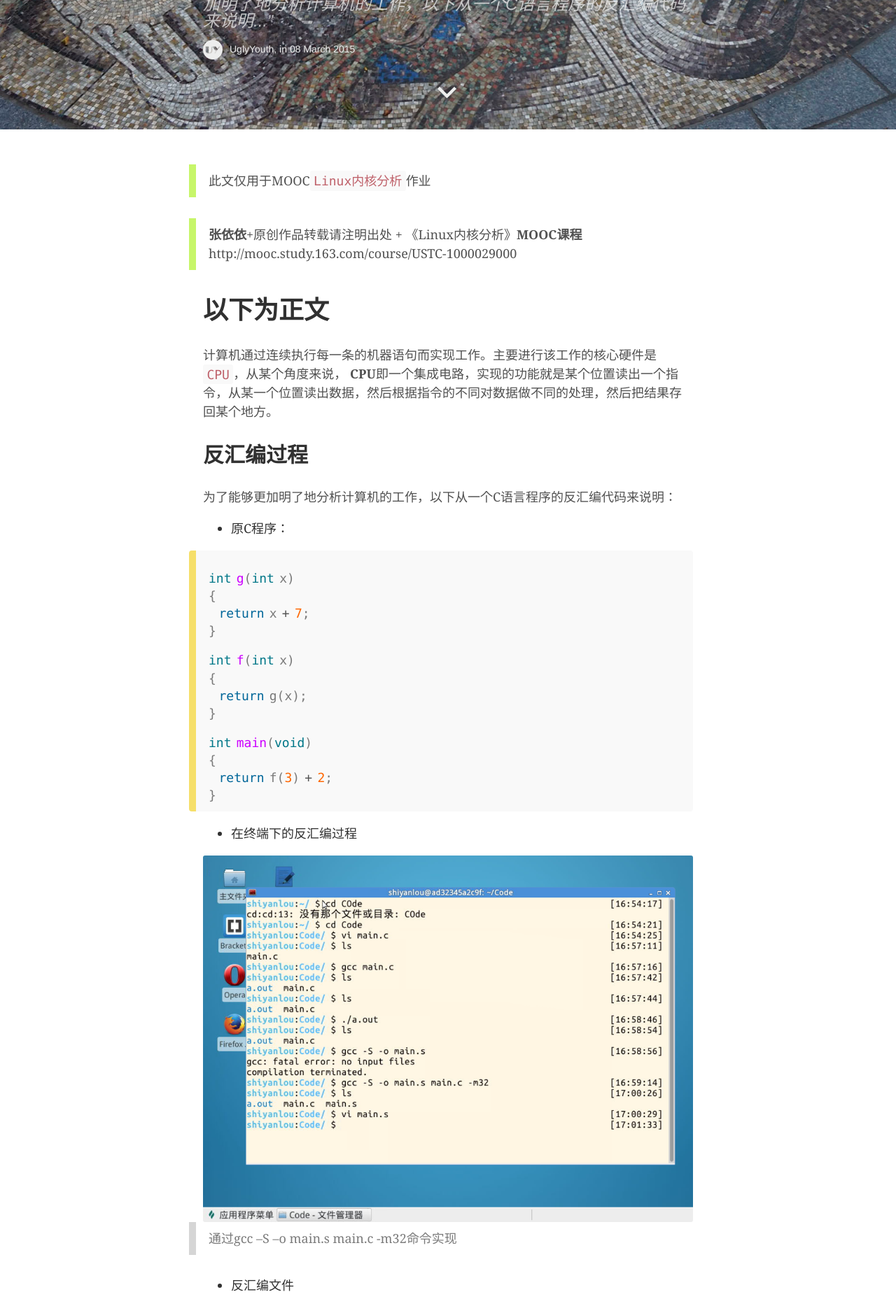
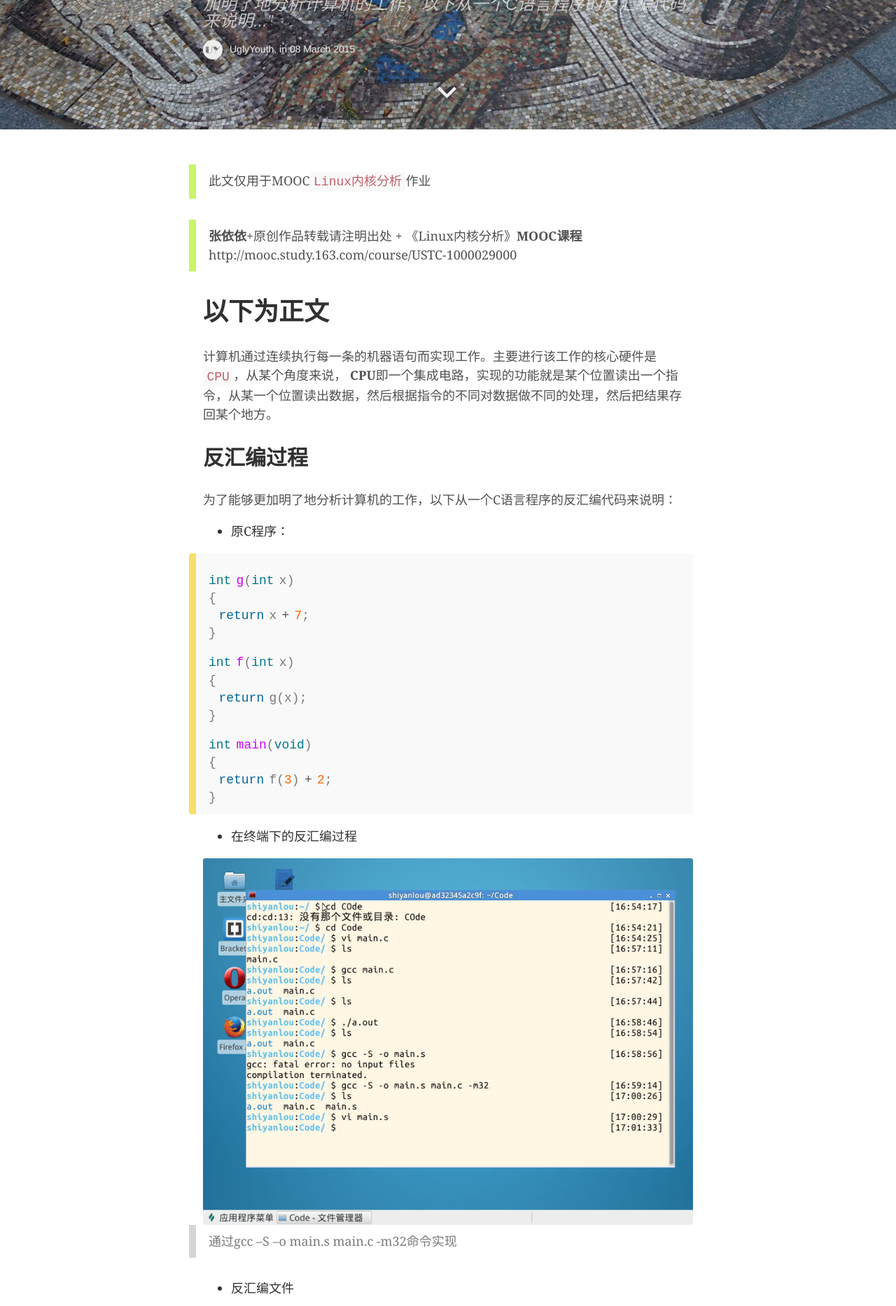
Before and after one commit to uglyyouth/uglyyouth.github.io, a Jekyll site: the page built from _posts/2015-03-08-instruction-system.md, in a window 1280 px wide. Shown: the part 715-2582 px from the top of the page at 70% size. Built offline with Jekyll 4.4.1, drawn with Linux system fonts in a browser that asks for light colours; some web fonts are replaced; comment, search, counter and statistics services are not loaded.

```diff
--- a/assets/css/default.css
+++ b/assets/css/default.css
@@ -288,7 +288,7 @@
 }
 
 code, pre {
-	font-family: Menlo, Monaco, "Courier New", monospace;
+	font-family: "Courier New", monospace;
 	background-color: #f9f9f9;
 }
 
```
